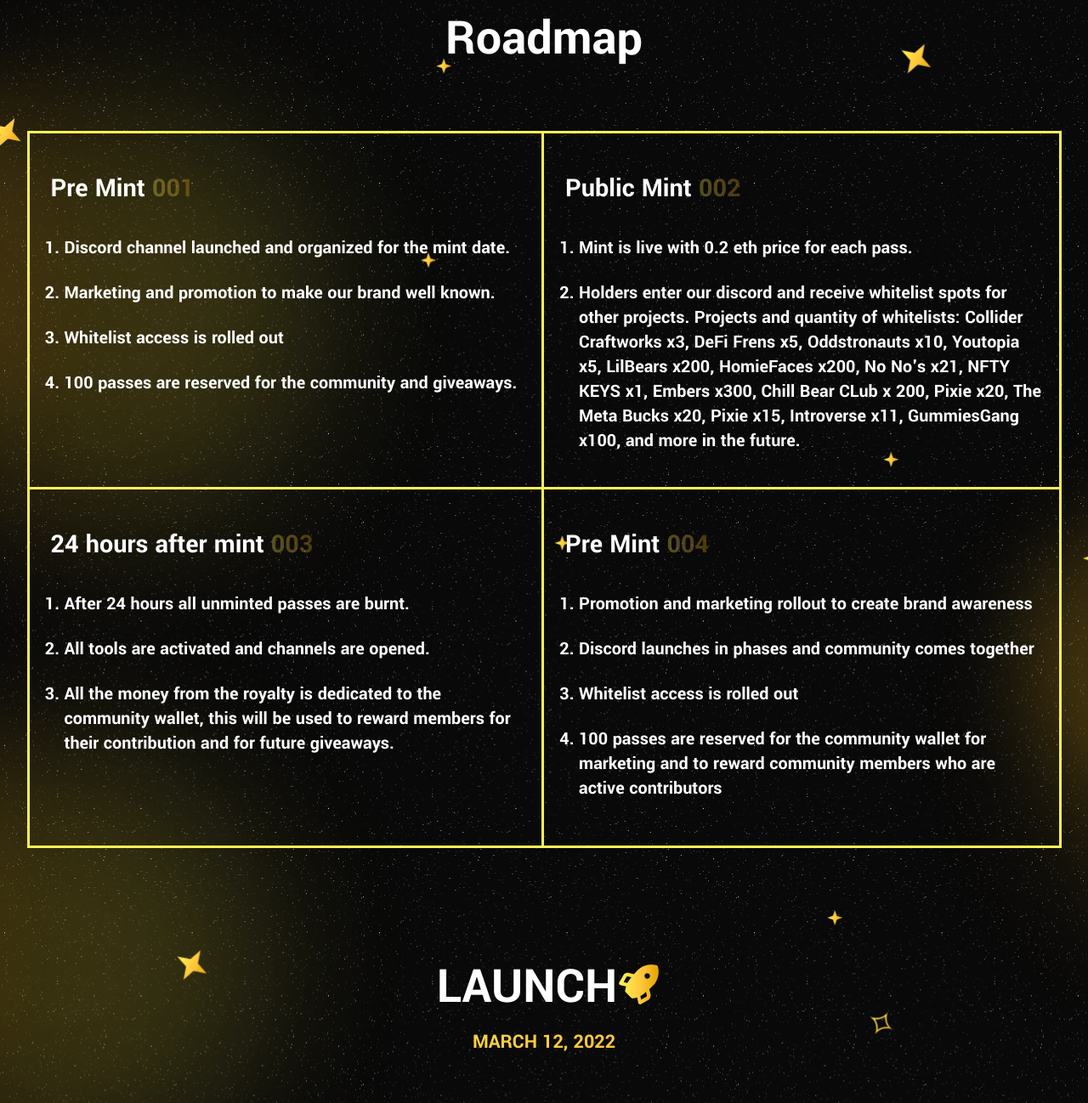
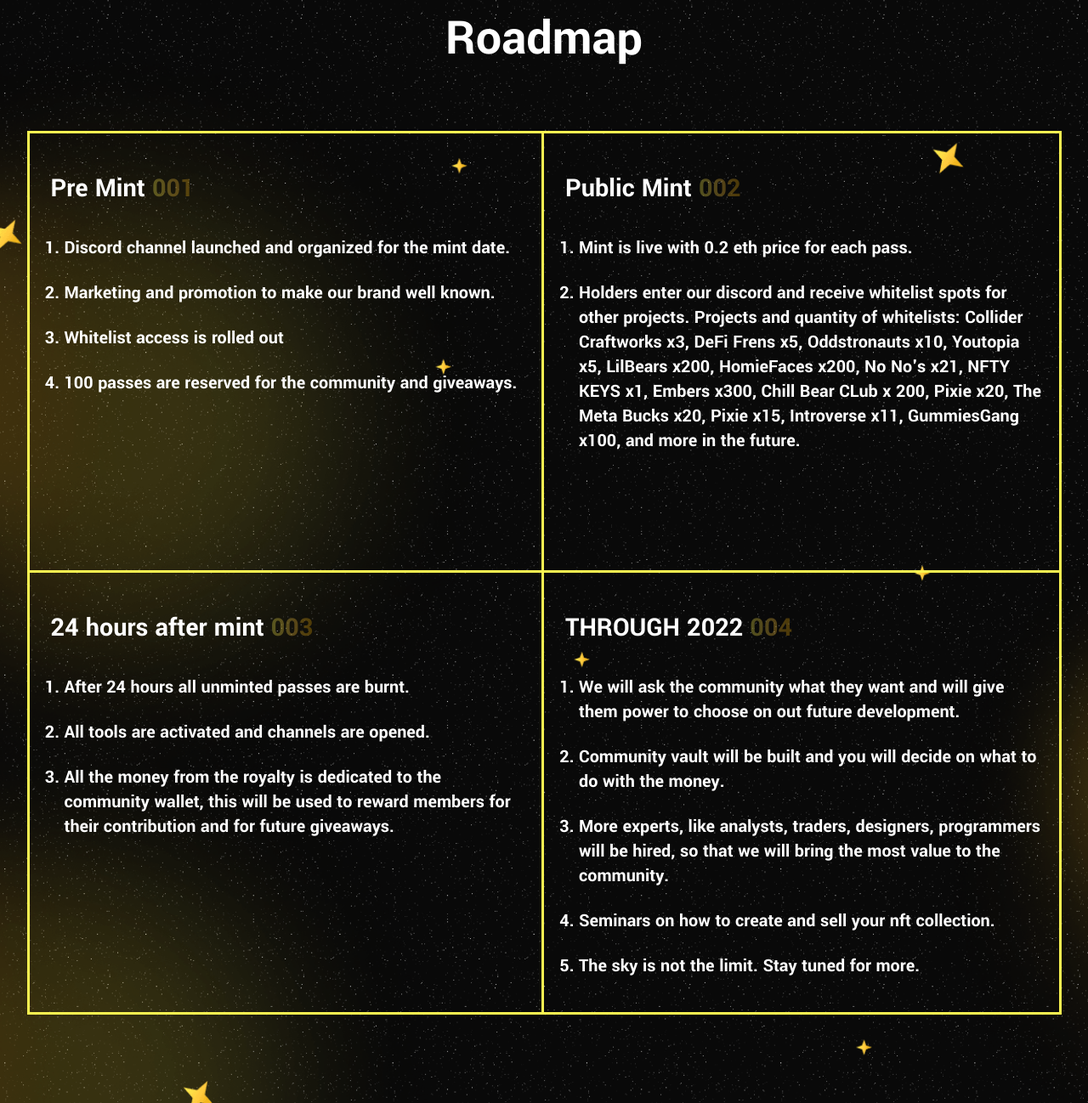
Before and after one commit to stefanspinu/yrons_alpha, a Django app: page / in a window 1280 px wide. Shown: the part 3280-4578 px from the top of the page at 85% size. Run offline with Django 4.2, Linux system fonts and the light colour scheme; some libraries are stand-ins or nearby versions.

Commit message:
modified roadmap

```diff
--- a/main/templates/index.html
+++ b/main/templates/index.html
@@ -219,15 +219,16 @@
             </div>
             <div class="roadmap__block block-roadmap" id="block-roadmap-4">
               <div class="block-roadmap__header">
-                Pre Mint
+                THROUGH 2022
                 <span>004</span>
               </div>
               <div class="block-roadmap__body">
                 <ol>
-                  <li>Promotion and marketing rollout to create brand awareness</li>
-                  <li>Discord launches in phases and community comes together</li>
-                  <li>Whitelist access is rolled out</li>
-                  <li>100 passes are reserved for the community wallet for marketing and to reward community members who are active contributors</li>
+                  <li>We will ask the community what they want and will give them power to choose on out future development.</li>
+                  <li>Community vault will be built and you will decide on what to do with the money.</li>
+                  <li>More experts, like analysts, traders, designers, programmers will be hired, so that we will bring the most value to the community.</li>
+                  <li>Seminars on how to create and sell your nft collection.</li>
+                  <li>The sky is not the limit. Stay tuned for more.</li>
                 </ol>
               </div>
             </div>
```
